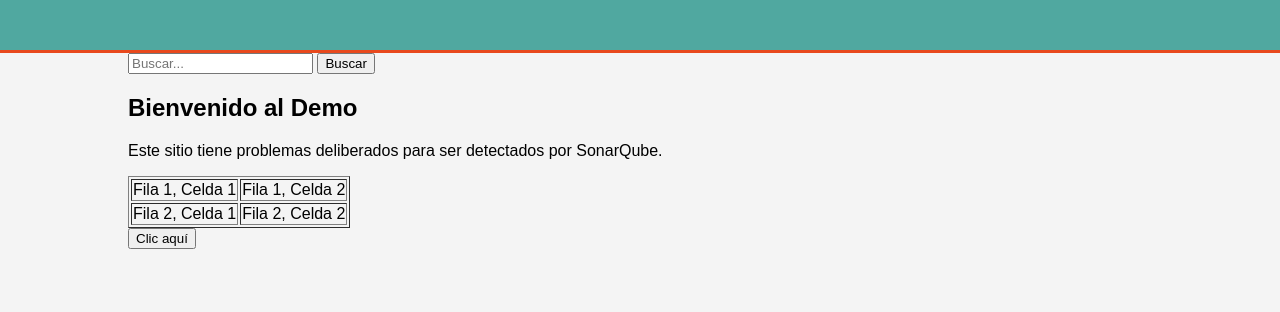
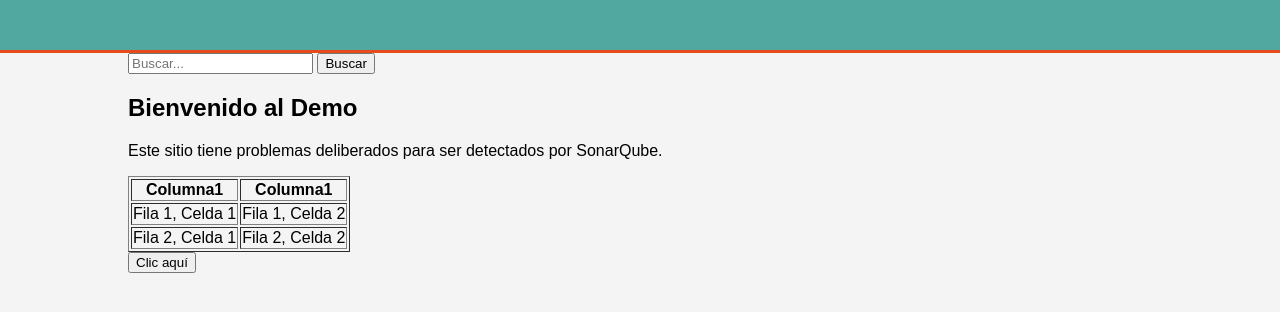
Before and after one commit to IancoRodriguez/testingRepo, a plain HTML site: page index.html in a window 1280 px wide. Shown: the part 70-382 px from the top of the page. Drawn offline with Linux system fonts and the light colour scheme.

Commit message:
update table

```diff
--- a/index.html
+++ b/index.html
@@ -69,6 +69,10 @@
     <!-- Tabla sin encabezados - problema de accesibilidad -->
     <table border="1">
       <tr>
+        <th>Columna1</th>
+        <th>Columna1</th>
+      </tr>
+      <tr>
         <td>Fila 1, Celda 1</td>
         <td>Fila 1, Celda 2</td>
       </tr>
```
